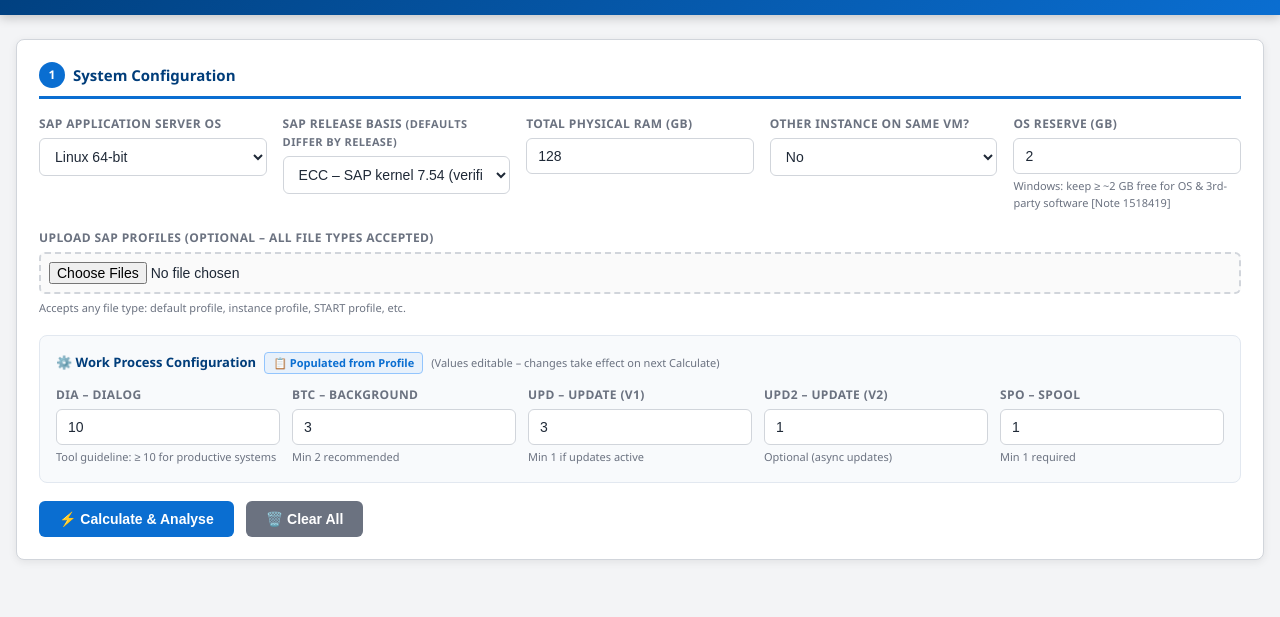
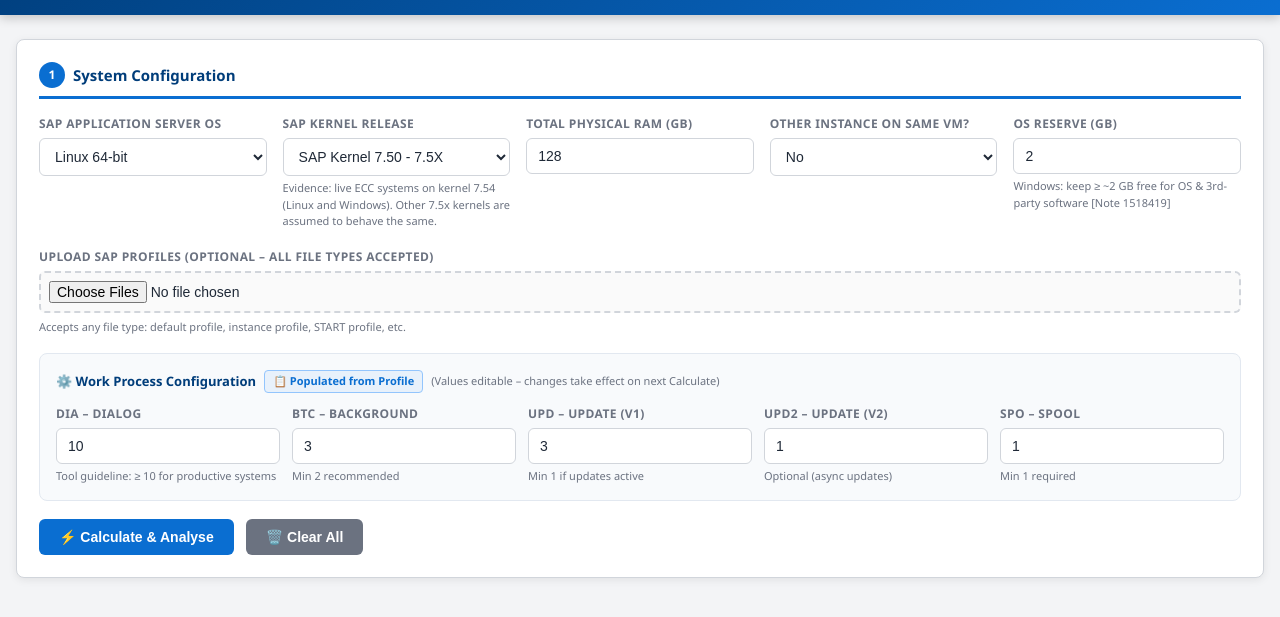
Before and after one commit to pankajkapote/SAP-ZAMM-Calculator-Tool, a website: page index.html in a window 1280 px wide. Shown: the part 109-726 px from the top of the page. Drawn offline with Linux system fonts and the light colour scheme.

Commit message:
Add files via upload

```diff
--- a/index.html
+++ b/index.html
@@ -1,3 +1,4 @@
+
                         <!DOCTYPE html>
                         <html lang="en">
                         <head>
@@ -151,12 +152,13 @@
       </select>
     </div>
     <div>
-      <label>SAP Release Basis <span class="hint">(defaults differ by release)</span></label>
-      <select id="selRel">
-        <option value="current" selected>ECC – SAP kernel 7.54 (verified on live ECC systems)</option>
-        <option value="s4">S/4HANA – SAP kernel 7.93 (verified on a live system: 0.8 × PM, VIRT_MEMSIZE)</option>
-        <option value="nw740">NW 7.4 / kernel 7.40–7.4x – Notes + Help only (no live system)</option>
+      <label>SAP Kernel Release</label>
+      <select id="selRel" onchange="updateRelHint()">
+        <option value="s4">SAP Kernel &gt;= 7.9x</option>
+        <option value="current" selected>SAP Kernel 7.50 - 7.5X</option>
+        <option value="nw740">SAP Kernel 7.40-7.4X</option>
       </select>
+      <div class="hint" id="relHint"></div>
     </div>
     <div>
       <label>Total Physical RAM (GB)</label>
@@ -328,7 +330,14 @@
 function fmtMB(v)   { return v==null?'n/a':Number(v||0).toLocaleString()+' MB'; }
 function fmtNum(v)  { return v==null?'n/a':Number(v||0).toLocaleString(); }
 function fmtKB(v)   { return v==null?'n/a':Number(v||0).toLocaleString()+' KB'; }
-function relLabel(r){ return r==='nw740'?'NW 7.4 / kernel 7.40–7.4x (docs only)':(r==='s4'?'S/4HANA / kernel 7.93':'ECC / kernel 7.54'); }
+function relLabel(r){ return r==='nw740'?'SAP Kernel 7.40-7.4X (Notes + Help only)':(r==='s4'?'SAP Kernel >= 7.9x (verified on 7.93)':'SAP Kernel 7.50 - 7.5X (verified on 7.54)'); }
+/* What each kernel range rests on - shown under the drop-down so a range never claims more than was verified. */
+function relHint(r){
+  return r==='s4' ? 'Evidence: live S/4HANA system on kernel 7.93 (Windows; Linux values not verified). Other 7.9x kernels are assumed to behave the same.'
+       : r==='nw740' ? 'SAP Notes and SAP Help only – no live system was available to verify this range.'
+       : 'Evidence: live ECC systems on kernel 7.54 (Linux and Windows). Other 7.5x kernels are assumed to behave the same.';
+}
+function updateRelHint(){ var el=getEl('relHint'), sel=getEl('selRel'); if(el&&sel) el.textContent=relHint(sel.value); }
 function stripTags(s){ return (s||'').replace(/<[^>]+>/g,''); }
 
 function noteLink(id){
@@ -973,7 +982,7 @@
    ========================================================= */
 function clearAll(){
   ['inpRAM','inpOtherMem','inpOSReserve'].forEach(function(id){ getEl(id).value=id==='inpRAM'?'128':id==='inpOSReserve'?'2':'0'; });
-  getEl('selOS').value='linux'; getEl('selRel').value='current';
+  getEl('selOS').value='linux'; getEl('selRel').value='current'; updateRelHint();
   getEl('selHasOther').value='no';
   getEl('inpFiles').value='';
   getEl('divFilePills').innerHTML='';
@@ -1151,12 +1160,12 @@
   var tkey=(G.rel==='s4')?'current':G.rel;
   var ack=Array.isArray(tc.acknowledged)?tc.acknowledged:[], unc=(tc.uncovered&&tc.uncovered[tkey])||[];
   var nCov=(tc.covered&&tc.covered[tkey]||[]).length, h='';
-  if(G.rel==='s4') h+='<div class="banner banner-info"><span class="banner-icon">ℹ️</span><div><strong>S/4HANA basis (kernel 7.93):</strong> the SAP Help documents describe the ECC-era kernel (0.7 × PM, no <code>VIRT_MEMSIZE</code>). This basis is verified against the RSPARAM output of live S/4HANA systems, so “Differs” rows for <code>em/initial_size_MB</code>, <code>em/max_size_MB</code> and related values show where the documentation lags the kernel.</div></div>';
+  if(G.rel==='s4') h+='<div class="banner banner-info"><span class="banner-icon">ℹ️</span><div><strong>Kernel >= 7.9x basis (verified on 7.93):</strong> the SAP Help documents describe older kernel behaviour (0.7 × PM, no <code>VIRT_MEMSIZE</code>). This basis is verified against the RSPARAM output of live S/4HANA systems, so “Differs” rows for <code>em/initial_size_MB</code>, <code>em/max_size_MB</code> and related values show where the documentation lags the kernel.</div></div>';
   function ex(e){ return esc(e.os)+' / '+esc(e.ramGB)+' GB: calculator '+esc(fmtNum(e.tool))+' vs documented '+esc((e.documented||[]).map(fmtNum).join(' or ')); }
   if(tc.drift.length){
     h+='<div class="banner banner-warn"><span class="banner-icon">⚠️</span><div><strong>The SAP documentation and this calculator disagree for '+tc.drift.length+' parameter'+(tc.drift.length>1?'s':'')+
        '</strong> (checked at the last refresh, '+esc(String(tc.ranAt||'').slice(0,10))+'). Either SAP changed a default or the calculator needs updating:<ul style="margin:6px 0 0 18px;">';
-    tc.drift.forEach(function(x){ h+='<li><code>'+esc(x.param)+'</code> ['+esc(x.basis==='nw740'?'NW 7.4':'ABAP Platform')+'] – '+esc(x.failing)+' of '+esc(x.total)+' checks, e.g. '+(x.examples&&x.examples[0]?ex(x.examples[0]):'')+'</li>'; });
+    tc.drift.forEach(function(x){ h+='<li><code>'+esc(x.param)+'</code> ['+esc(relLabel(x.basis))+'] – '+esc(x.failing)+' of '+esc(x.total)+' checks, e.g. '+(x.examples&&x.examples[0]?ex(x.examples[0]):'')+'</li>'; });
     h+='</ul></div></div>';
   } else {
     h+='<div class="banner banner-ok"><span class="banner-icon">✅</span><div><strong>Calculator and SAP Help agree</strong> on all '+nCov+' documented formulas for the selected release basis (verified across OS types and RAM sizes at the last refresh).</div></div>';
@@ -1277,6 +1286,7 @@
    INIT
    ========================================================= */
 toggleOther();
+updateRelHint();
 loadLiveKnowledge();
 </script>
 </body>
```
